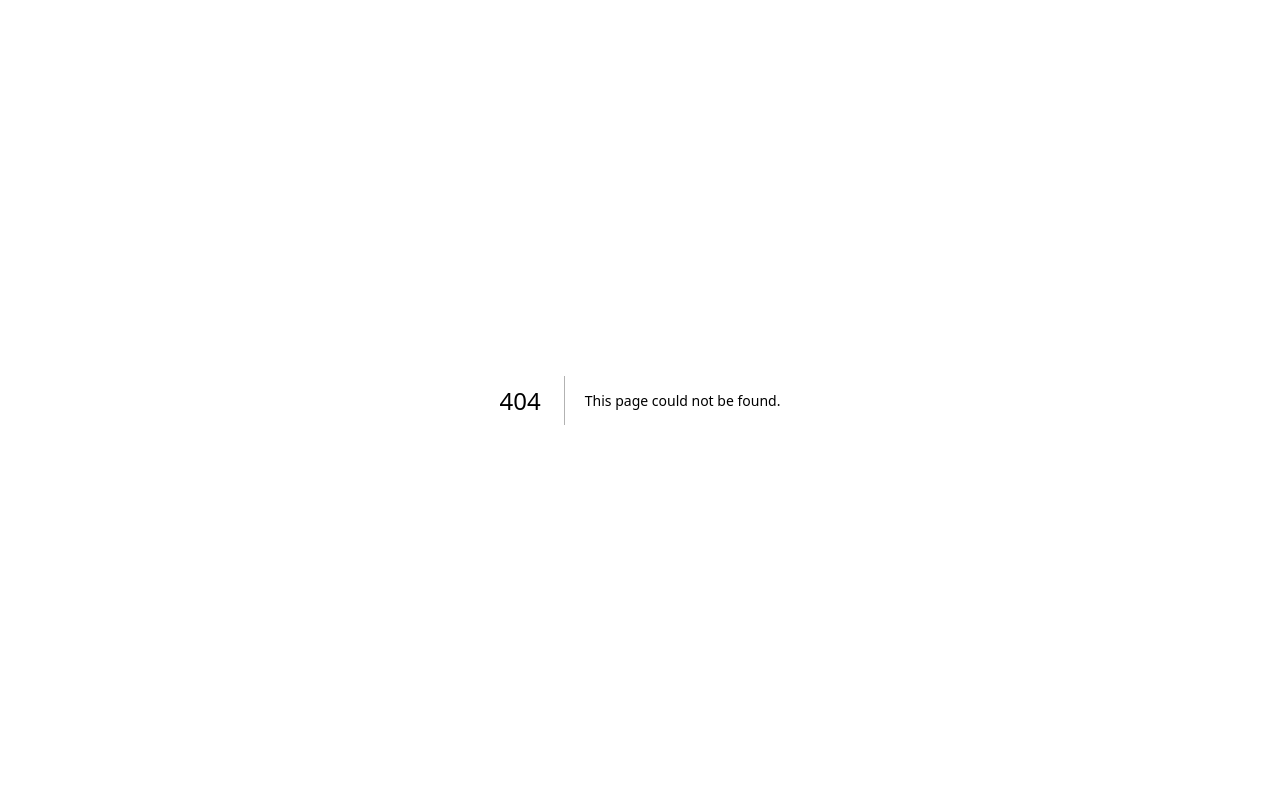
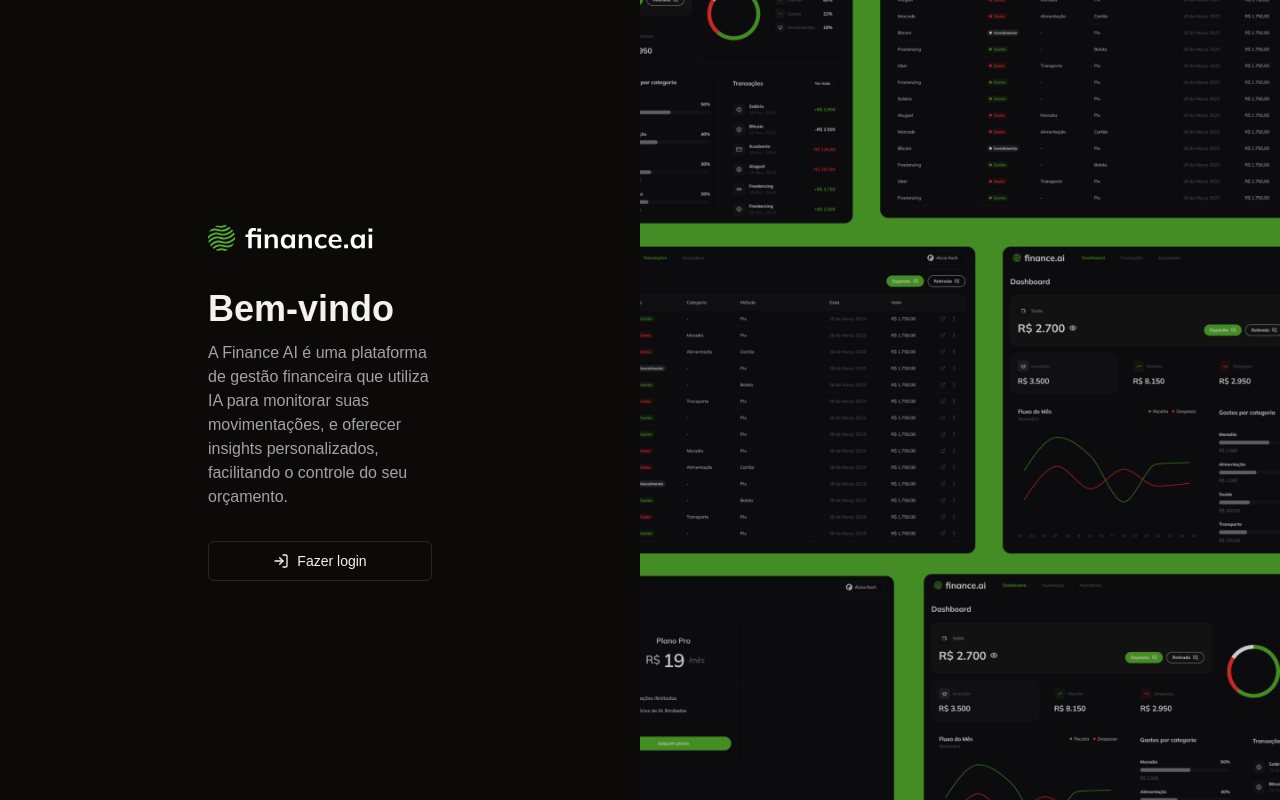
Before and after one commit to GabrielEsmeraldo/finance.ia, a Next.js app: page /login in a window 1280 px wide. Before the commit this address had no page. Built offline with nearby package versions, Linux system fonts and the light colour scheme.

Commit message:
feat: :sparkles: add login page

```diff
--- /dev/null
+++ b/app/login/page.tsx
@@ -0,0 +1,38 @@
+import Image from "next/image";
+import { Button } from "../_components/ui/button";
+import { LogIn } from "lucide-react";
+
+const LoginPage = () => {
+  return (
+    <div className="grid h-full grid-cols-2 items-center">
+      <div className="flex h-full flex-col justify-center p-52">
+        <Image
+          src={"/logo.svg"}
+          width={173}
+          height={39}
+          alt="logotipo finance IA"
+          className="mb-8"
+        />
+        <h1 className="mb-3 text-4xl font-bold">Bem-vindo</h1>
+        <p className="text-base text-muted-foreground">
+          A Finance AI é uma plataforma de gestão financeira que utiliza IA para
+          monitorar suas movimentações, e oferecer insights personalizados,
+          facilitando o controle do seu orçamento.
+        </p>
+        <Button variant="outline" className="mt-8">
+          <LogIn /> Fazer login
+        </Button>
+      </div>
+      <div className="relative h-full w-full">
+        <Image
+          src="/login.png"
+          alt="login image"
+          fill
+          className="object-cover"
+        />
+      </div>
+    </div>
+  );
+};
+
+export default LoginPage;
--- /dev/null
+++ b/app/subscription/page.tsx
@@ -0,0 +1,5 @@
+const SubscriptionPage = () => {
+  return <p>subscription page</p>;
+};
+
+export default SubscriptionPage;
--- a/app/transaction/page.tsx
+++ b/app/transaction/page.tsx
@@ -1,5 +1,5 @@
-const transaction = () => {
+const TransactionPage = () => {
   return <p>transaction page</p>;
 };
 
-export default transaction;
+export default TransactionPage;
```
Also changed, not shown: public/login.png (added), public/logo.svg (added).
